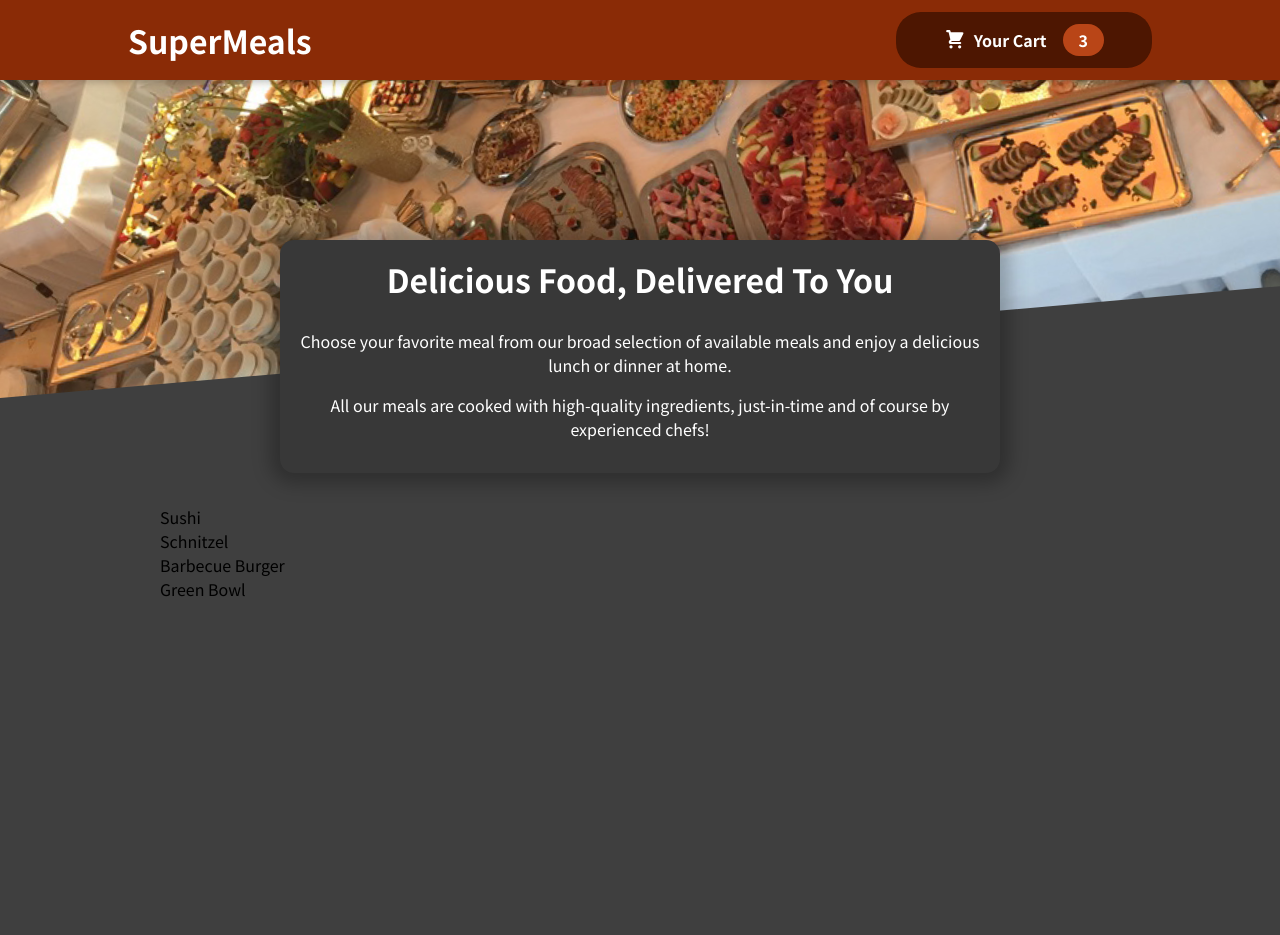
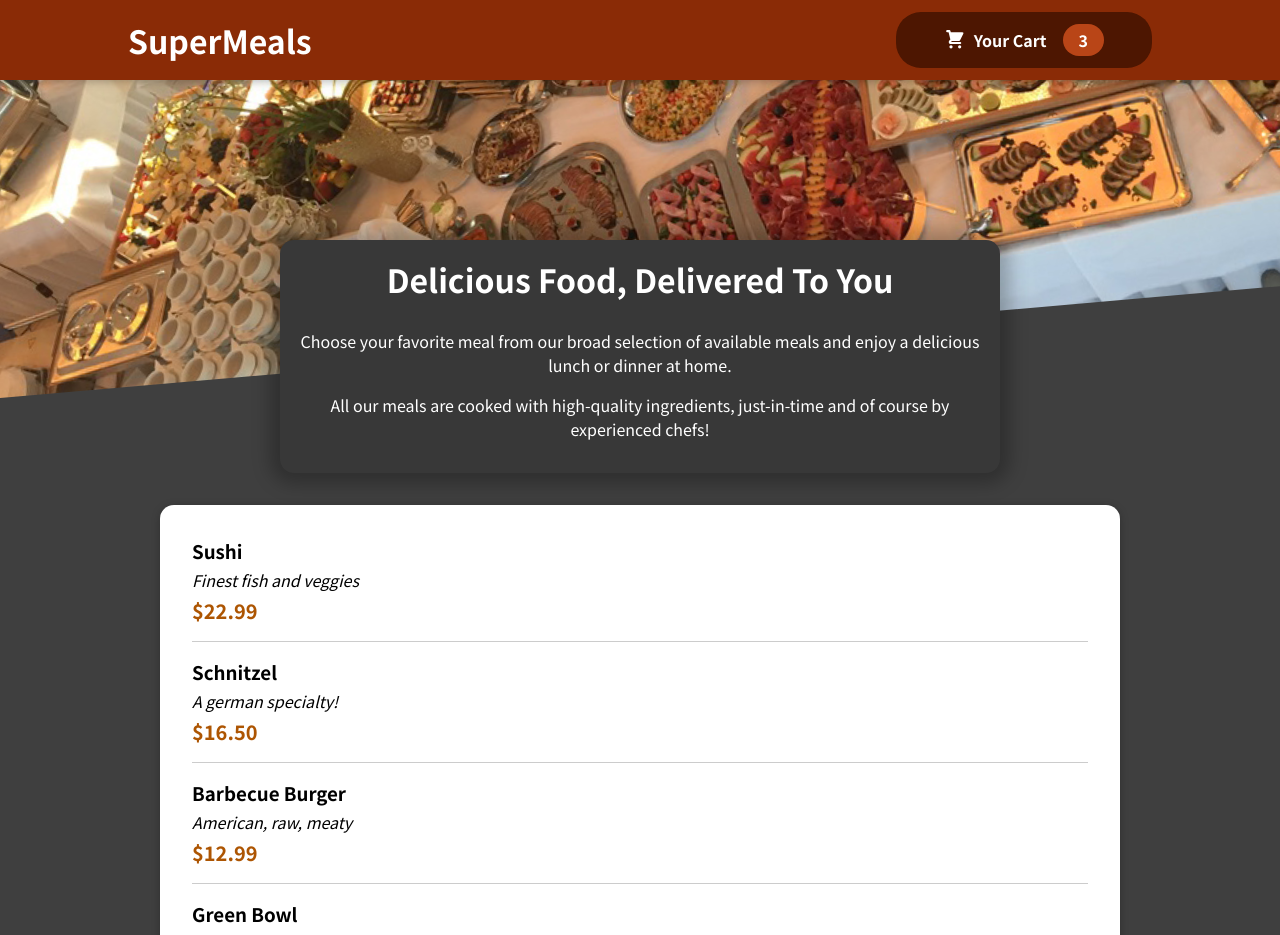
Before and after one commit to NataliaBezhenar/foodOrdering, a JavaScript app: page / in a window 1280 px wide. Shown: the top 935 px of the page. Before the commit the page ends 800 px from the top, so only its background shows below. Built offline with nearby package versions, Linux system fonts and the light colour scheme.

Commit message:
MealItem and Card components added

```diff
--- a/src/components/Meals/AvailableMeals/AvailableMeals.js
+++ b/src/components/Meals/AvailableMeals/AvailableMeals.js
@@ -1,4 +1,6 @@
 import styles from "./AvailableMeals.module.css";
+import Card from "../../UI/Card/Card";
+import MealItem from "../Meals/MealItem/MealItem";
 
 const DUMMY_MEALS = [
   {
@@ -29,11 +31,20 @@
 
 const AvailableMeals = () => {
   const mealsList = DUMMY_MEALS.map((meal) => {
-    return <li>{meal.name}</li>;
+    return (
+      <MealItem
+        key={meal.id}
+        name={meal.name}
+        description={meal.description}
+        price={meal.price}
+      />
+    );
   });
   return (
     <section className={styles.meals}>
-      <ul>{mealsList}</ul>
+      <Card>
+        <ul>{mealsList}</ul>
+      </Card>
     </section>
   );
 };
--- /dev/null
+++ b/src/components/Meals/Meals/MealItem/MealItem.js
@@ -0,0 +1,18 @@
+import styles from "./MealItem.module.css";
+
+const MealItem = (props) => {
+  const price = `$${props.price.toFixed(2)}`;
+  return (
+    <li className={styles.meal}>
+      <div>
+        <h3>{props.name}</h3>
+        <div className={styles.description}>{props.description}</div>
+        <div className={styles.price}>{price}</div>
+      </div>
+      <div>
+        <form action=""></form>
+      </div>
+    </li>
+  );
+};
+export default MealItem;
--- /dev/null
+++ b/src/components/Meals/Meals/MealItem/MealItem.module.css
@@ -0,0 +1,22 @@
+.meal {
+  display: flex;
+  justify-content: space-between;
+  margin: 1rem;
+  padding-bottom: 1rem;
+  border-bottom: 1px solid #ccc;
+}
+
+.meal h3 {
+  margin: 0 0 0.25rem 0;
+}
+
+.description {
+  font-style: italic;
+}
+
+.price {
+  margin-top: 0.25rem;
+  font-weight: bold;
+  color: #ad5502;
+  font-size: 1.25rem;
+}
--- a/src/components/Meals/Meals/Meals.js
+++ b/src/components/Meals/Meals/Meals.js
@@ -1,6 +1,5 @@
 import MealsSummary from "../MealsSummary/MealsSummary";
 import AvailableMeals from "../AvailableMeals/AvailableMeals";
-import { Fragment } from "react";
 
 const Meals = () => {
   return (
--- /dev/null
+++ b/src/components/UI/Card/Card.js
@@ -0,0 +1,7 @@
+import styles from "./Card.module.css";
+
+const Card = (props) => {
+  return <div className={styles.card}>{props.children}</div>;
+};
+
+export default Card;
--- /dev/null
+++ b/src/components/UI/Card/Card.module.css
@@ -0,0 +1,6 @@
+.card {
+  padding: 1rem;
+  box-shadow: 0 2px 8px rgba(0, 0, 0, 0.25);
+  border-radius: 14px;
+  background-color: white;
+}
```
Also changed, not shown: src/components/Meals/Meals/MealItem/MealItemForm.js (added).
